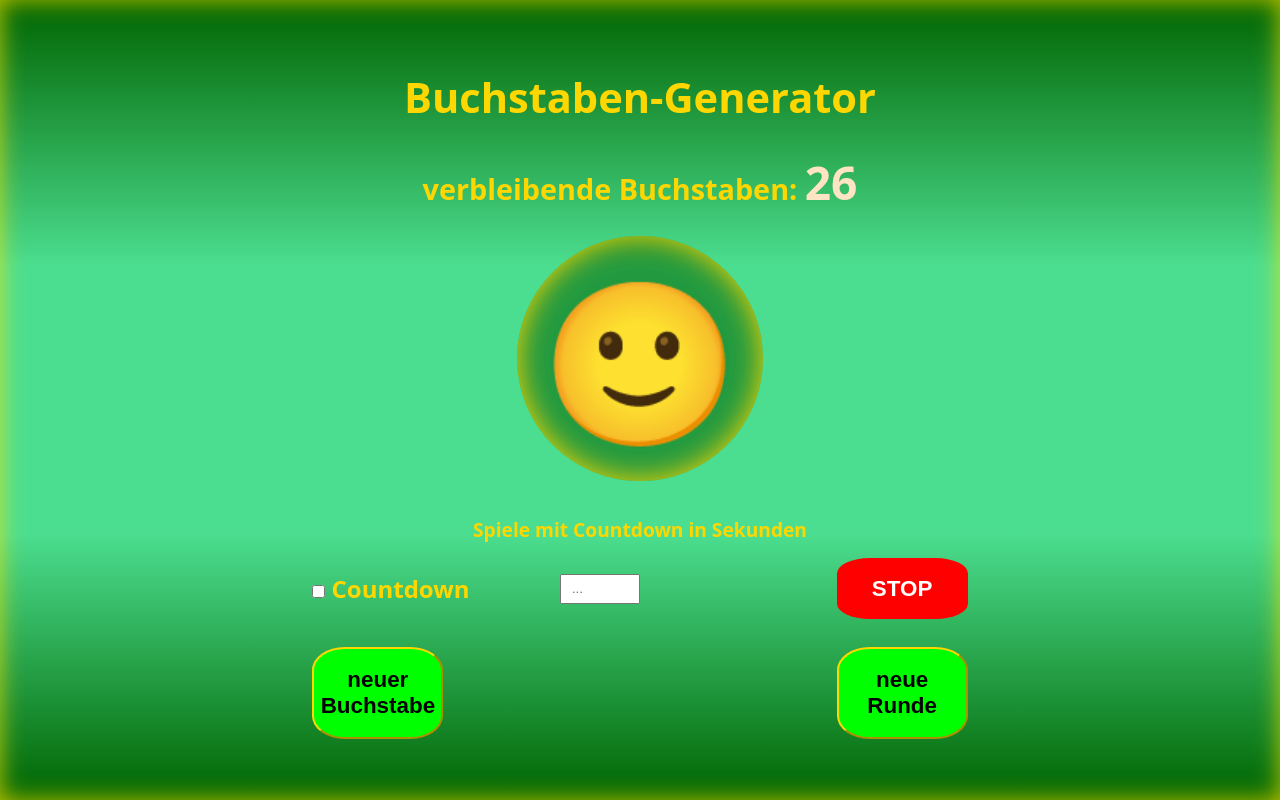
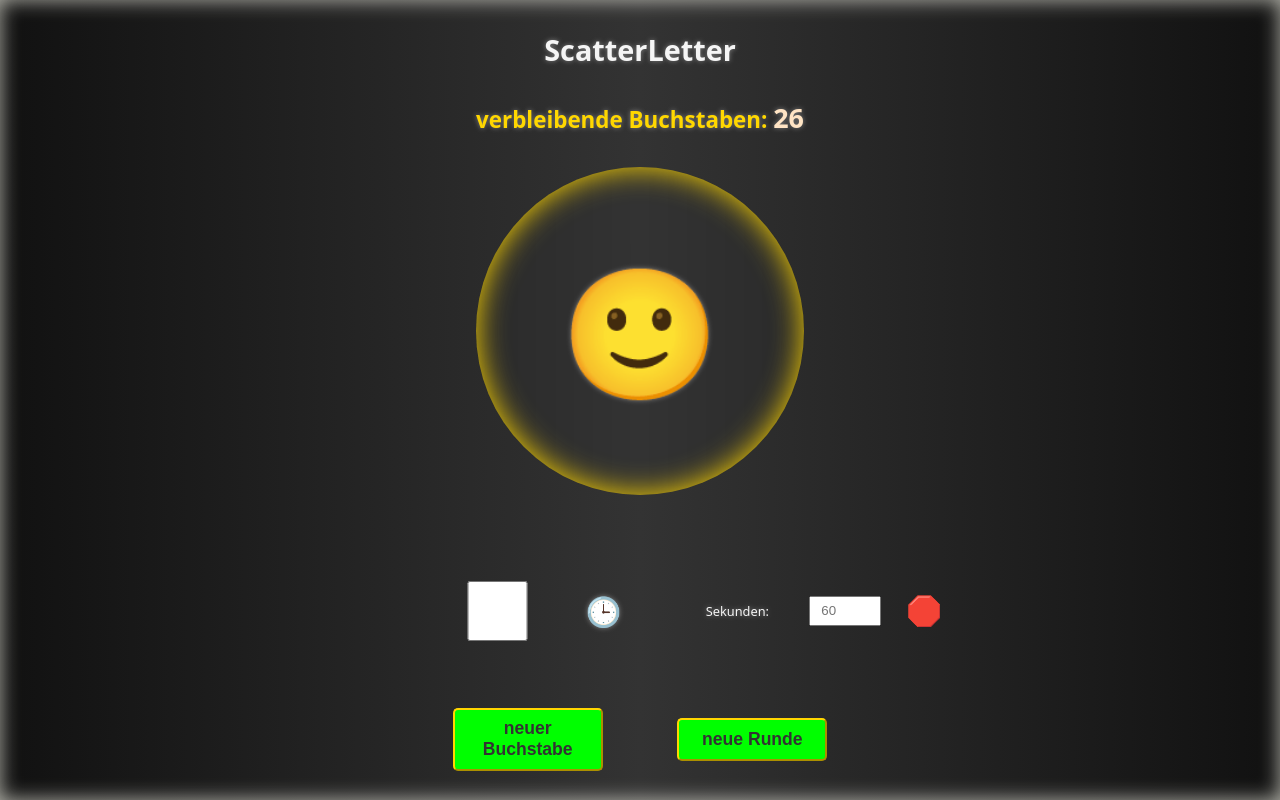
Before and after one commit to dannykoehlerpoetsch/random-letter-generator, a plain HTML site: page index.html in a window 1280 px wide. Drawn offline with Linux system fonts and the light colour scheme.

Commit message:
anpassung layout

```diff
--- a/index.html
+++ b/index.html
@@ -6,22 +6,23 @@
     <meta name="description" content="Random Letter Generator" />
     <meta name="author" content="DaKoPo" />
     <link rel="stylesheet" href="style.css" />
-    <title>Buchstaben-Generator</title>
+    <title>ScatterLetter</title>
   </head>
   <body>
     <div class="wrapper">
-      <h1>Buchstaben-Generator</h1>
+      <h1>ScatterLetter</h1>
       <div id="output"></div>
-      <h2 id="countdownHeader">Spiele mit Countdown in Sekunden</h2>
+
       <div class="button-container">
         <div id="checkbox">
-          <label>
-            <input type="checkbox" id="enableCountdown" />
-            Countdown
+          <input type="checkbox" id="enableCountdown" />
+          <label for="enableCountdown">
+            🕒
           </label>
-          <input type="number" id="countdownTime" placeholder="..." min="1" />
+          <label for="countdownTime" id="seconds">Sekunden:</label>
+          <input type="number" id="countdownTime" placeholder="60" min="1" />
+          <button id="stopCountdown">🛑</button>
         </div>
-        <button id="stopCountdown">Stop</button>
       </div>
       <div class="button-container">
         <button id="randomLetter">neuer Buchstabe</button>
--- a/style.css
+++ b/style.css
@@ -10,20 +10,16 @@ body {
   min-height: 100vh;
   display: flex;
   justify-content: center;
-  background-image: linear-gradient(
-    darkgreen,
-    rgb(76, 222, 144),
-    rgb(76, 222, 144),
-    darkgreen
-  );
-  box-shadow: inset 0 0 25px rgba(255, 230, 0, 0.746);
+  background-image: linear-gradient(to right, #111, #333, #111);
+  box-shadow: inset 0 0 20px rgba(238, 237, 226, 0.746);
   background-size: cover;
   background-repeat: no-repeat;
   background-attachment: fixed;
   font-family: system-ui, -apple-system, BlinkMacSystemFont, "Segoe UI", Roboto,
     Oxygen, Ubuntu, Cantarell, "Open Sans", "Helvetica Neue", sans-serif;
-  overflow-x: hidden;
-  color: gold;
+
+  color: whitesmoke;
+  text-shadow: 0 0 5px grey;
 }
 
 .wrapper,
@@ -32,13 +28,14 @@ body {
   flex-direction: column;
   align-items: center;
   justify-content: center;
-  width: 100%;
+  min-width: 375px;
+  max-width: 500px;
 }
 
 .wrapper {
   justify-content: space-between;
   padding: 1rem;
-  height: 80%;
+
 }
 
 .button-container {
@@ -55,19 +52,19 @@ button {
   display: flex;
   justify-content: center;
   align-items: center;
-  padding: 0.8em;
-  border-radius: 25%;
+  padding: 0.5em 0.8em;
+  border-radius: 5px;
   border-color: gold;
   font-size: 1.1rem;
   font-weight: 600;
-  color: black;
+  color: #333;
+  cursor: pointer;
 }
 
 #stopCountdown {
-  background-color: red;
-  color: white;
-  text-transform: uppercase;
+  background-color: transparent;
   border: none;
+  font-size: 1.8em;
 }
 
 h1 {
@@ -77,7 +74,7 @@ h1 {
 
 #output {
   width: 100%;
-  color: rgb(8, 2, 31);
+  color: rgb(233, 31, 31);
   text-align: center;
   line-height: 1.8em;
 }
@@ -94,15 +91,15 @@ h1 {
 }
 
 #countdownHeader {
-  font-size: 1.2rem;
+  font-size: .8rem;
 }
 
 #display {
-  font-size: 10rem;
-  width: 80%;
+  font-size: 8rem;
+  width: 70%;
   aspect-ratio: 1;
   border-radius: 50%;
-  background-color: rgba(0, 100, 0, 0.559);
+  backdrop-filter: blur(5px);
   font-weight: bold;
   box-shadow: 0 0 30px gold inset;
   padding: 20px;
@@ -114,16 +111,34 @@ h1 {
 }
 
 #checkbox {
-  width: 50%;
+
   display: flex;
-  justify-content: center;
+  justify-content: space-evenly;
   align-items: center;
+  padding: 5px;
 }
 
 #checkbox label {
   width: 100%;
-  font-size: 1em;
-  font-weight: bold;
+  font-size: 1.8em;
+ text-align: center;
+}
+
+#checkbox #seconds{
+  font-size: .8rem;
+  margin-right: 5px;
+}
+
+#enableCountdown {
+  width: 60px;
+  height: 60px;
+  cursor: pointer;
+}
+
+@media screen and (min-width: 500px){
+  #enableCountdown{
+    width: 300px;
+  }
 }
 
 #countdownTime {
@@ -131,86 +146,3 @@ h1 {
   height: 30px;
   padding: 10px;
 }
-
-/* Tablet Version (min-width: 667px) */
-@media screen and (min-width: 667px) {
-  body {
-    padding: 1rem;
-  }
-
-  .wrapper {
-    width: 90%;
-    max-width: 800px;
-    height: 100vh;
-  }
-
-  h1 {
-    font-size: 2.2rem;
-  }
-
-  button {
-    width: 30%;
-    font-size: 1.2rem;
-  }
-
-  #output h2 {
-    font-size: 1.6rem;
-  }
-
-  #output h2 .counter {
-    font-size: 1.4em;
-  }
-
-  #display {
-    width: 40%;
-    font-size: 8rem;
-  }
-
-  #checkbox label {
-    font-size: 1.5em;
-  }
-
-  #countdownTime {
-    width: 30%;
-  }
-}
-
-/* Desktop Version (min-width: 1024px) */
-@media screen and (min-width: 1024px) {
-  body {
-    padding: 2rem;
-  }
-
-  .wrapper {
-    width: 70%;
-    max-width: 1200px;
-    height: auto;
-  }
-
-  h1 {
-    font-size: 2.6rem;
-    margin-bottom: 1em;
-  }
-
-  button {
-    width: 20%;
-    font-size: 1.4rem;
-  }
-
-  #output h2 {
-    font-size: 1.8rem;
-  }
-
-  #output h2 .counter {
-    font-size: 1.6em;
-  }
-
-  #display {
-    font-size: 10rem;
-    width: 30%;
-  }
-
-  #countdownTime {
-    width: 30%;
-  }
-}
```
Also changed, not shown: abstract-4073887_1280.jpg (added), script.js (line endings or trailing spaces).
